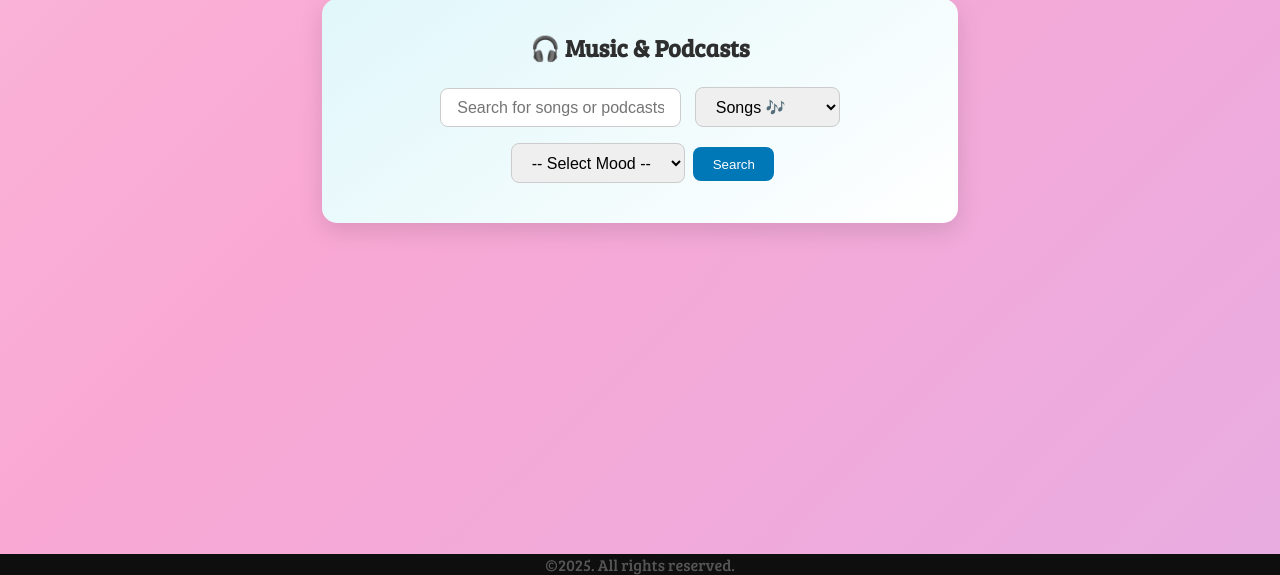
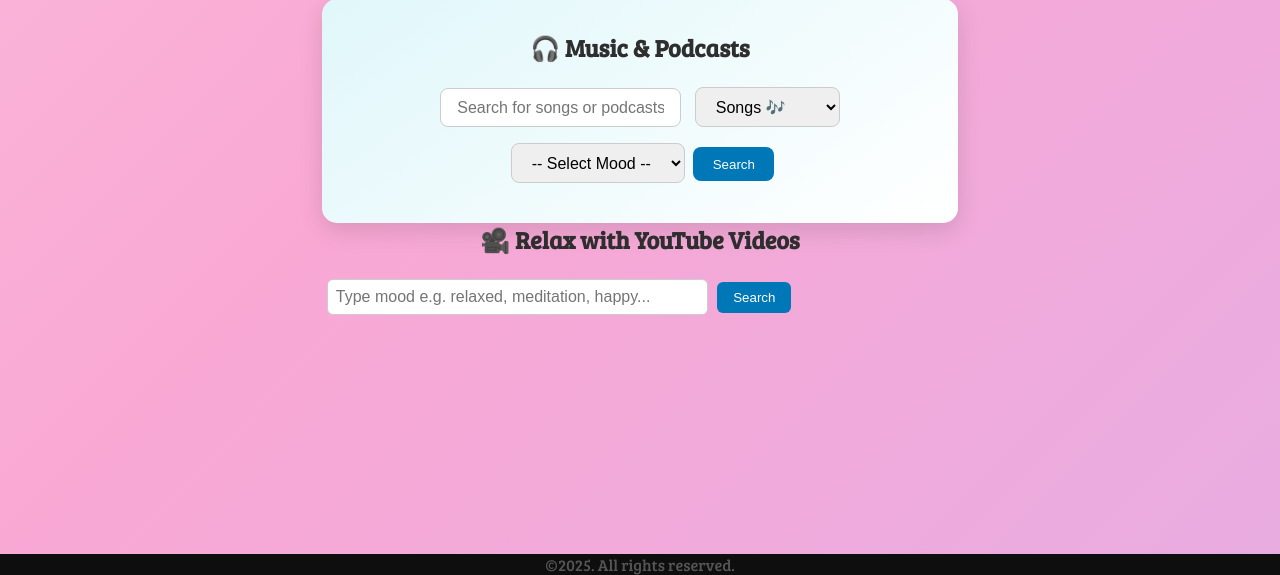
Before and after one commit to surabhipandey18/AuraGen, a Flask app: page /spotify in a window 1280 px wide. Shown: the part 225-800 px from the top of the page. Run offline with Flask 3, Linux system fonts and the light colour scheme; some libraries are stand-ins or nearby versions.

Commit message:
Added YouTube integration with embedded video search

```diff
--- a/app.py
+++ b/app.py
@@ -2,6 +2,7 @@ from flask import Flask, render_template, request, jsonify, session
 import google.generativeai as genai
 from config import Config
 import requests
+
 
 app = Flask(__name__)
 app.config.from_object(Config)
@@ -104,7 +105,26 @@ def spotify_search():
     r = requests.get(url, headers=headers)
 
     return jsonify(r.json())
+YOUTUBE_API_KEY = Config.YOUTUBE_API_KEY
+@app.route("/api/youtube", methods=["GET"])
+def youtube_search():
+    query = request.args.get("q", "relaxing meditation music")
+    url = f"https://www.googleapis.com/youtube/v3/search?part=snippet&type=video&maxResults=5&q={query}&key={YOUTUBE_API_KEY}"
 
+    try:
+        r = requests.get(url)
+        r.raise_for_status()
+        data = r.json()
+        videos = []
+        for item in data.get("items", []):
+            videos.append({
+                "title": item["snippet"]["title"],
+                "videoId": item["id"]["videoId"],
+                "thumbnail": item["snippet"]["thumbnails"]["medium"]["url"]
+            })
+        return jsonify(videos)
+    except Exception as e:
+        return jsonify({"error": str(e)})
 # ----- Run App -----
 if __name__ == "__main__":
     app.run(debug=True)
--- a/config.py
+++ b/config.py
@@ -9,3 +9,4 @@ class Config:
     SPOTIFY_CLIENT_SECRET = os.getenv("SPOTIFY_CLIENT_SECRET")
     GEMINI_API_KEY = os.getenv("GEMINI_API_KEY")
     APP_SECRET = os.getenv("APP_SECRET", "dev-secret")
+    YOUTUBE_API_KEY = os.getenv("YOUTUBE_API_KEY")
--- a/templates/spotify.html
+++ b/templates/spotify.html
@@ -4,19 +4,17 @@
 
 {% block content %}
 <main style="padding:2rem; max-width:900px; margin:auto;">
+    <!-- Spotify Section -->
     <div class="card">
         <h2>🎧 Music & Podcasts</h2>
 
-        <!-- Search input -->
         <input type="text" id="spotifyQuery" placeholder="Search for songs or podcasts...">
 
-        <!-- Type select -->
         <select id="spotifyType">
             <option value="track">Songs 🎶</option>
             <option value="show">Podcasts 🎙️</option>
         </select>
 
-        <!-- Mood select -->
         <select id="spotifyMood">
             <option value="">-- Select Mood --</option>
             <option value="happy">😊 Happy</option>
@@ -25,11 +23,21 @@
             <option value="energetic">⚡ Energetic</option>
         </select>
 
-        <!-- Search button -->
         <button onclick="searchSpotify()">Search</button>
     </div>
 
-    <div id="spotifyResults"></div>
+    <!-- YouTube Section -->
+
+    <h2>🎥 Relax with YouTube Videos</h2>
+
+    <input type="text" id="ytQuery" placeholder="Type mood e.g. relaxed, meditation, happy..."
+           style="padding:0.5rem; width:60%; border-radius:6px; border:1px solid #ccc;">
+    <button onclick="searchYT()"
+            style="padding:0.5rem 1rem; border:none; background:#0077b6; color:white; border-radius:6px; cursor:pointer;">
+        Search
+    </button>
+
+    <div id="ytResults" style="margin-top:2rem;"></div>
 </main>
 
 <footer>
@@ -43,25 +51,29 @@
         border-radius: 15px;
         padding: 2rem;
         text-align: center;
-    box-shadow: 0 8px 25px rgba(0,0,0,0.12);
+        box-shadow: 0 8px 25px rgba(0, 0, 0, 0.12);
         transition: transform 0.3s, box-shadow 0.3s;
     }
+
     .card:hover {
         transform: translateY(-5px);
-    box-shadow: 0 12px 35px rgba(0,0,0,0.18);
+        box-shadow: 0 12px 35px rgba(0, 0, 0, 0.18);
     }
 
     /* Inputs & selects */
-input, select {
+    input,
+    select {
         padding: 0.6rem 1rem;
         margin: 0.5rem 0.3rem;
         border-radius: 8px;
         border: 1px solid #ccc;
         font-size: 1rem;
     }
-input:focus, select:focus {
+
+    input:focus,
+    select:focus {
         border-color: #0077b6;
-    box-shadow: 0 0 5px rgba(0,119,182,0.3);
+        box-shadow: 0 0 5px rgba(0, 119, 182, 0.3);
     }
 
     /* Button */
@@ -73,6 +85,7 @@ button {
         border-radius: 8px;
         cursor: pointer;
     }
+
     button:hover {
         background: #005f87;
     }
@@ -90,15 +103,17 @@ button:hover {
         background: #fff;
         border-radius: 12px;
         padding: 1rem;
-    box-shadow: 0 4px 15px rgba(0,0,0,0.08);
+        box-shadow: 0 4px 15px rgba(0, 0, 0, 0.08);
         text-align: center;
     }
+
     .entry img {
         border-radius: 10px;
         margin-bottom: 0.5rem;
         width: 100%;
         max-width: 150px;
     }
+
     .entry audio {
         margin-top: 0.5rem;
         width: 100%;
@@ -112,6 +127,7 @@ footer {
     }
 </style>
 
+{% raw %}
 <script>
 function searchSpotify() {
     const query = document.getElementById("spotifyQuery").value.trim();
@@ -124,7 +140,7 @@ function searchSpotify() {
     }
 
     let finalQuery = query;
-    if (mood) finalQuery += " " + mood;  // Add mood to query
+    if (mood) finalQuery += " " + mood;
 
     fetch(`/api/spotify/search?q=${encodeURIComponent(finalQuery)}&type=${type}`)
         .then(r => r.json())
@@ -173,6 +189,37 @@ function searchSpotify() {
             document.getElementById("spotifyResults").innerHTML = "<p style='grid-column:1/-1; text-align:center; color:red;'>Error fetching results.</p>";
         });
 }
+
+function searchYT() {
+    const query = document.getElementById("ytQuery").value.trim();
+    if (!query) return;
+
+    fetch(`/api/youtube?q=${encodeURIComponent(query)}`)
+      .then(r => r.json())
+      .then(data => {
+        const container = document.getElementById("ytResults");
+        container.innerHTML = "";
+
+        if (data.length > 0) {
+            const vid = data[0];
+            container.innerHTML = `
+                <h3>${vid.title}</h3>
+                <iframe width="560" height="315"
+                        src="https://www.youtube.com/embed/${vid.videoId}"
+                        frameborder="0" allow="accelerometer; autoplay; clipboard-write; encrypted-media; gyroscope; picture-in-picture"
+                        allowfullscreen>
+                </iframe>
+            `;
+        } else {
+            container.innerHTML = "<p>No video found 😔</p>";
+        }
+      })
+      .catch(err => {
+        console.error(err);
+        document.getElementById("ytResults").innerHTML = "<p style='color:red;'>Error loading video.</p>";
+      });
+}
 </script>
+{% endraw %}
 
 {% endblock %}
```
Also changed, not shown: templates/chatbot.html (+28 -0 lines), 1 other file. Lines whose indentation alone changed are shown as unchanged.
